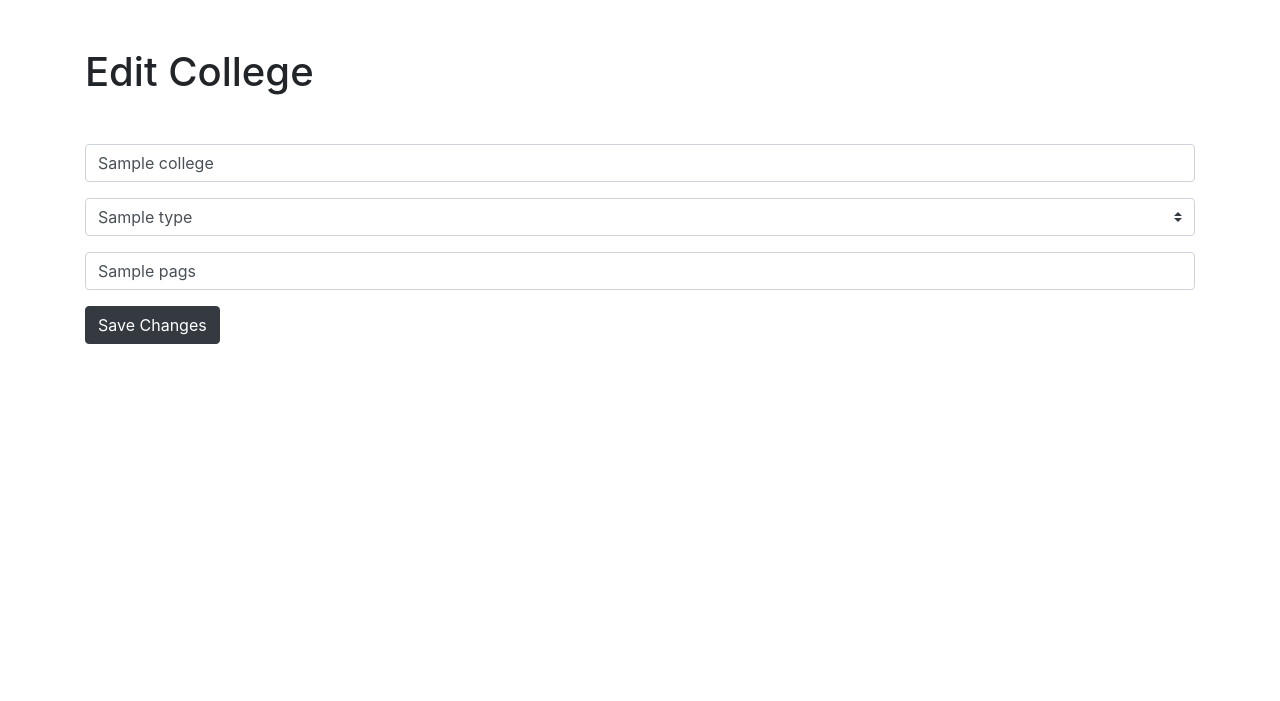
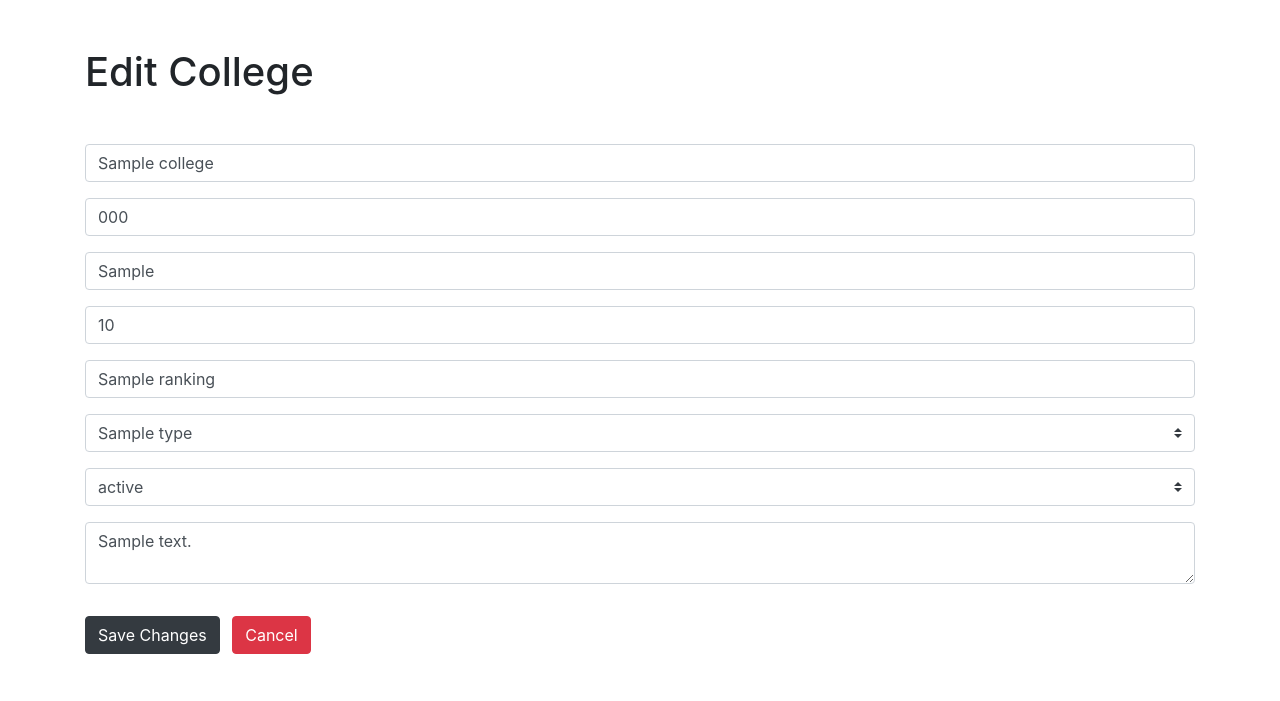
Before and after one commit to noa1961/academia-path, a PHP site: template views/colleges.edit.view.php in a window 1280 px wide. Shown: the top 701 px of the page. Run offline with PHP 8.4, Linux system fonts and the light colour scheme; the template is opened without the code that fills it: most values are stand-ins (such as "Sample title", 1, 10 or a date in 2020); data that the repository does not hold is empty; some libraries are stand-ins or nearby versions.

Commit message:
[Crud] Implement update college

```diff
--- a/controllers/colleges.edit.php
+++ b/controllers/colleges.edit.php
@@ -10,5 +10,6 @@ $college = $queryBuilder->findById('college',$id,'App\Model\College');
 $college->type = $queryBuilder->findById('type',$college->type_id,'App\Model\Type');
 
 $types = $queryBuilder->getAll('type','App\Model\Type');
+$locations = $queryBuilder->getAll('location','App\Model\Location');
 
 require 'views/colleges.edit.view.php';
--- a/views/colleges.edit.view.php
+++ b/views/colleges.edit.view.php
@@ -4,16 +4,44 @@
   <meta charset="UTF-8">
   <meta name="viewport" content="width=device-width, initial-scale=1.0">
   <title>Academia Path</title>
+  <script src="https://cdn.tiny.cloud/1/w7vfoqwcydbaq6fu605jp23tfctwleo99swlki5mpgmrgbl3/tinymce/6/tinymce.min.js" referrerpolicy="origin"></script>
+  <script>tinymce.init({selector:'textarea'});</script>
+  <link rel="icon" type="image/x-icon" href="/src/img/favicon.png">
   <link rel="stylesheet" href="https://stackpath.bootstrapcdn.com/bootstrap/4.4.1/css/bootstrap.min.css" integrity="sha384-Vkoo8x4CGsO3+Hhxv8T/Q5PaXtkKtu6ug5TOeNV6gBiFeWPGFN9MuhOf23Q9Ifjh" crossorigin="anonymous">
 </head>
 <body>
   <div class="container">
     <h1 class="mt-5 mb-5">Edit College</h1>
     <form method="POST" action="<?php echo route('colleges/'.$college->id);?>">
-      <input type="hidden" name="_method" value="PATCH">
+    <input type="hidden" name="_method" value="PATCH">
+    <!-- Fetch College Name -->
       <div class="form-group">
-        <input type="text" class="form-control" name="nome" value="<?php echo $college->name; ?>" required>
+        <input type="text" class="form-control" name="name" value="<?php echo $college->name; ?>" required>
       </div>
+
+      <!-- Fetch College Acceptance Rate -->
+      <div class="form-group">
+        <input type="text" class="form-control" name="acceptanceRate" value="<?php echo $college->acceptance_rate; ?>" required>
+      </div>
+
+      <!-- Fetch College Graduation Rate -->
+      <div class="form-group">
+        <input type="text" class="form-control" name="graduationRate" value="<?php echo $college->graduation_rate; ?>" required>
+      </div>
+
+      <!-- Fetch College Tuition Cost -->
+      <div class="form-group">
+        <input type="text" class="form-control" name="graduationRate" value="<?php echo $college->cost; ?>" required>
+      </div>
+
+      <!-- Fetch College Ranking -->
+      <div class="form-group">
+        <input type="text" class="form-control" name="ranking" value="<?php echo $college->ranking; ?>" required>
+      </div>
+
+      <!-- Fetch College Image -->
+
+      <!-- Fetch College Type -->
       <div class="form-group">
         <select class="custom-select" name="type_id">
           <?php
@@ -28,10 +56,30 @@
           ?>
         </select>
       </div>
+
+      <!-- Fetch College Location -->
       <div class="form-group">
-        <input type="text" class="form-control" name="pags" value="<?php echo $livro->pags; ?>" required>
+        <select class="custom-select" name="location_id">
+          <?php
+            foreach($locations as $location) {
+              ?>
+              <option
+                <?php echo ($college->location_id==$location->id)?'selected':'';?>
+                value="<?php echo $location->id; ?>"><?php echo $location->state; ?>
+              </option>
+              <?php
+            }
+          ?>
+        </select>
       </div>
-        <button type="submit" class="btn btn-dark">Save Changes</button>
+
+      <!-- Fetch College Description -->
+      <div class="form-group">
+        <textarea class="form-control" name="description" required><?php echo $college->description; ?></textarea>
+      </div>
+
+        <button type="submit" class="btn btn-dark mt-3 mb-5">Save Changes</button>
+        <a class="btn btn-danger mt-3 ml-2 mb-5" href="<?php echo route('colleges'); ?>" role="button">Cancel</a>
     </form>
     </div>
 </body>
```
